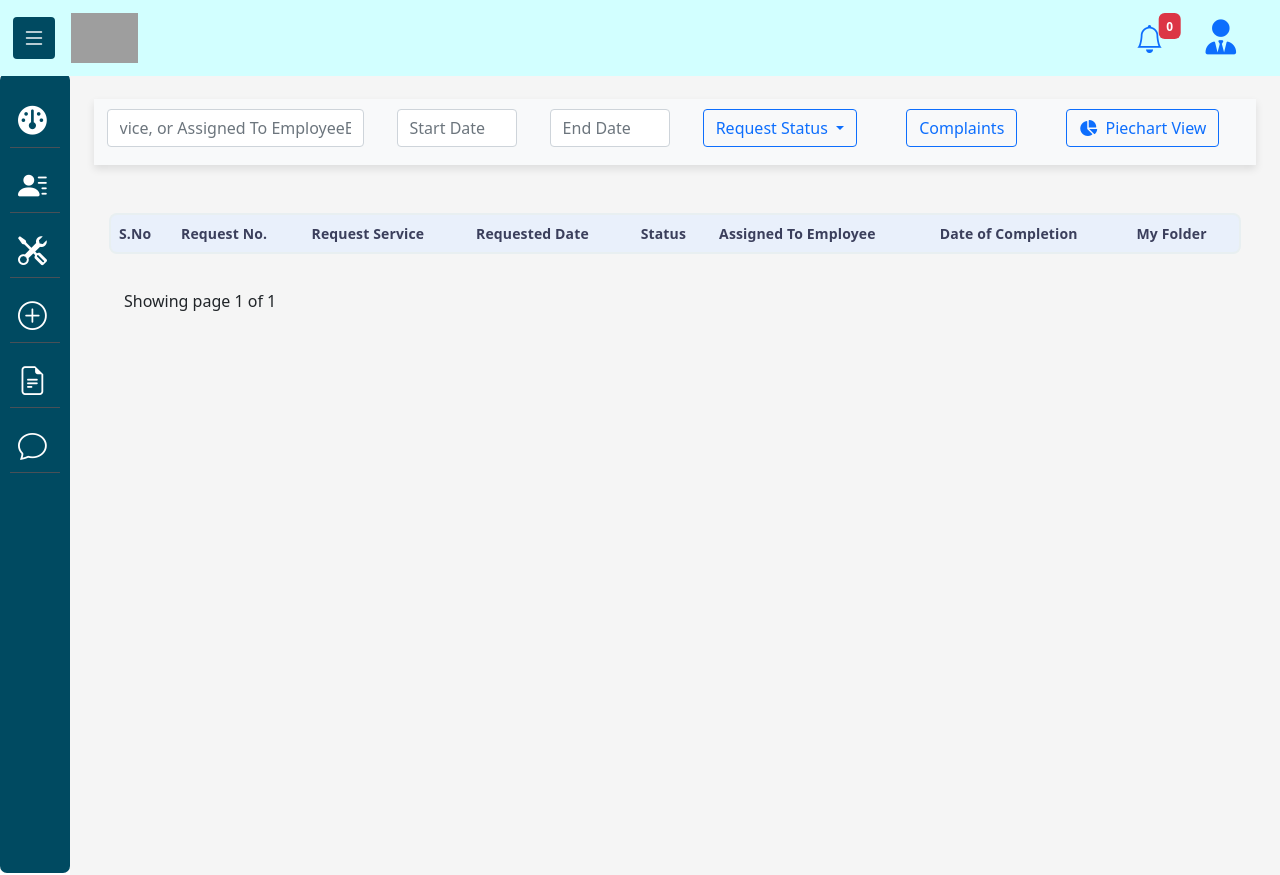
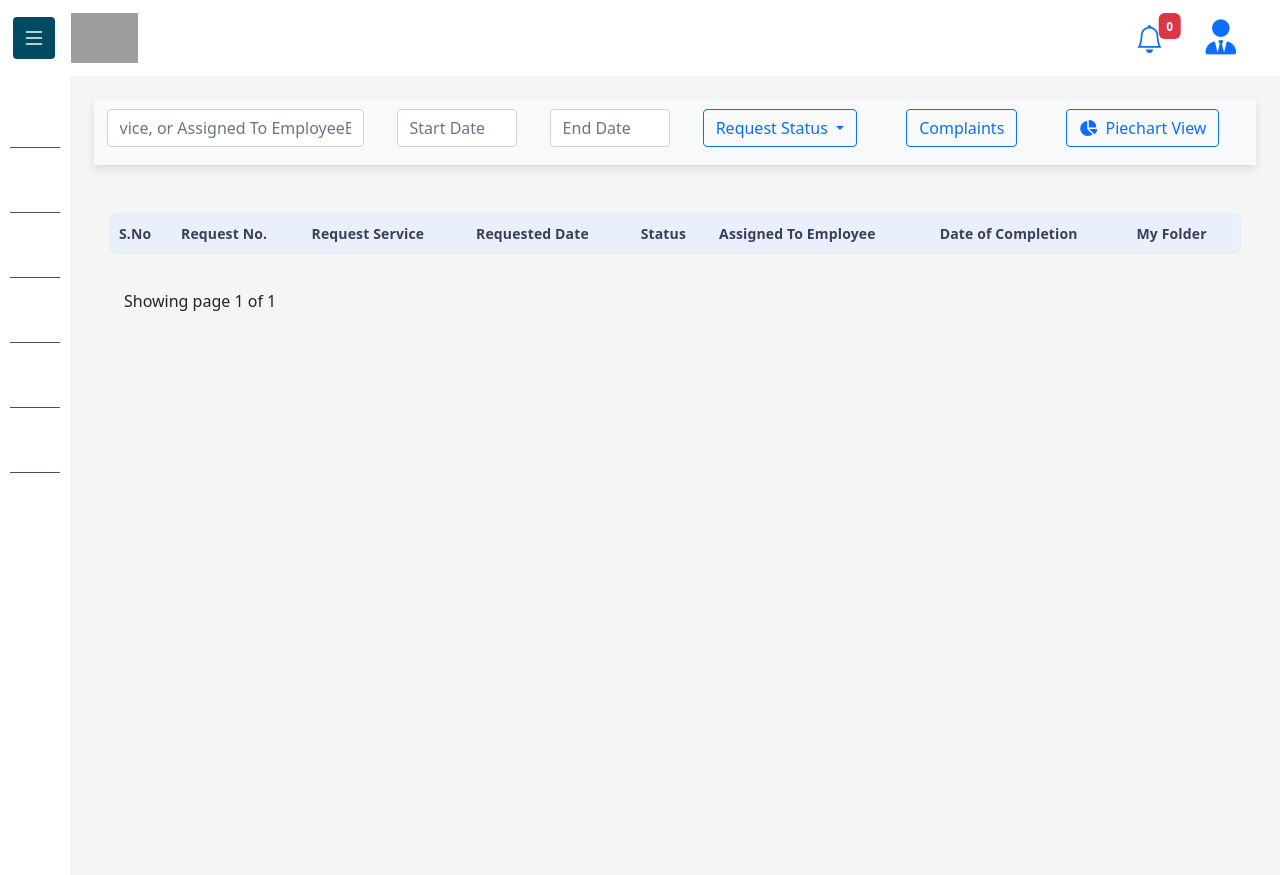
Before and after one commit to lagran-software-solutions/crm_base, a Django app: page /crm_admin/request_service/1/1/1 in a window 1280 px wide. Run offline with Django 5.2, Linux system fonts and the light colour scheme; the visitor is signed in with stand-in values (Sample User, id 1); data comes from the database, SQL or seed files in the repository; data that the repository does not hold is empty; some libraries are stand-ins or nearby versions; grey boxes are pictures that could not be loaded.

Commit message:
color changes

```diff
--- a/static/css/custom_admin.css
+++ b/static/css/custom_admin.css
@@ -377,7 +377,7 @@ display: inline-block;
   top: 73px;
   left: 0;
   border-radius: 7px;
-  background-color: #004a61;
+  background-color: white;
   color: white;
   transition: all 0.3s ease;
   z-index: 1000;
@@ -555,7 +555,7 @@ i.dashboardactive {
 /* Navbar styling */
 /* Navbar styling */
 .navbar {
-  background-color: #d2ffff;
+  background-color: #FFFFFF;
   position: fixed;
   top: 0;
   width: 100%;
--- a/templates/base_dashboard.html
+++ b/templates/base_dashboard.html
@@ -5,7 +5,7 @@
 <head>
   <meta charset="UTF-8" />
   <meta name="viewport" content="width=device-width, initial-scale=1.0" />
-  <title>Crm</title>
+  <title>NSK</title>
   <!-- Bootstrap CSS -->
   <link rel="stylesheet" href="{% static 'css/bootstrap.min.css' %}" />
   <link rel="stylesheet" href="{% static 'css/custom_admin.css' %}" />
--- a/templates/signin.html
+++ b/templates/signin.html
@@ -5,7 +5,7 @@
 <head>
   <meta charset="UTF-8" />
   <meta name="viewport" content="width=device-width, initial-scale=1.0" />
-  <title>Crm | sign In</title>
+  <title>NSK | sign In</title>
   <link href="https://cdn.jsdelivr.net/npm/bootstrap@5.3.3/dist/css/bootstrap.min.css" rel="stylesheet"
     integrity="sha384-QWTKZyjpPEjISv5WaRU9OFeRpok6YctnYmDr5pNlyT2bRjXh0JMhjY6hW+ALEwIH" crossorigin="anonymous" />
   <link rel="stylesheet"
```
Also changed, not shown: inservice/static/css/custom_admin.css (+4 -4 lines).
